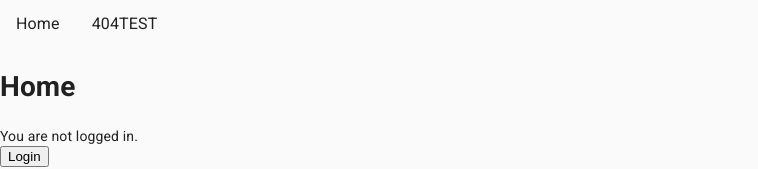
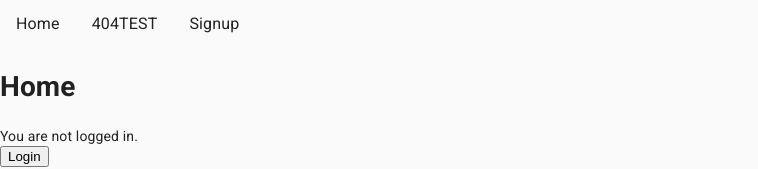
Before and after one commit to nom-com/CuttingBoard-frontend, a React (Create React App) app: page / in a window 1280 px wide. Shown: the top 169 px of the page, without its empty margins (0-758 px from the left). Built offline with nearby package versions, Linux system fonts and the light colour scheme.

Commit message:
Added /signup routing on nav

```diff
--- a/src/components/Nav.js
+++ b/src/components/Nav.js
@@ -19,6 +19,9 @@ const Nav = () => {
       <Grid item>
         <ListItemLink to='/what' primary='404TEST' />
       </Grid>
+      <Grid item>
+        <ListItemLink to='/signup' primary='Signup' />
+      </Grid>
     </Grid>
   );
 };
```
